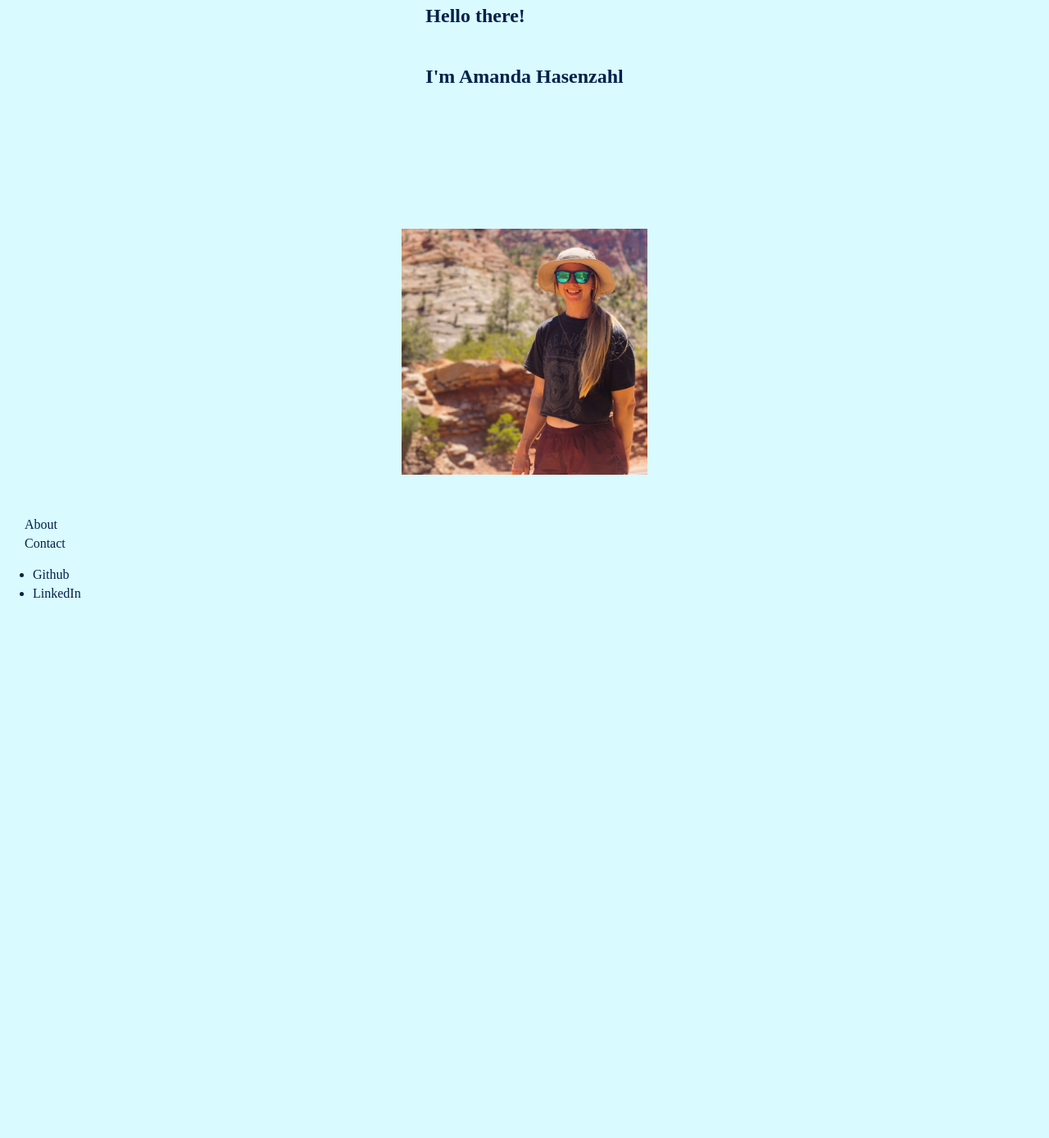
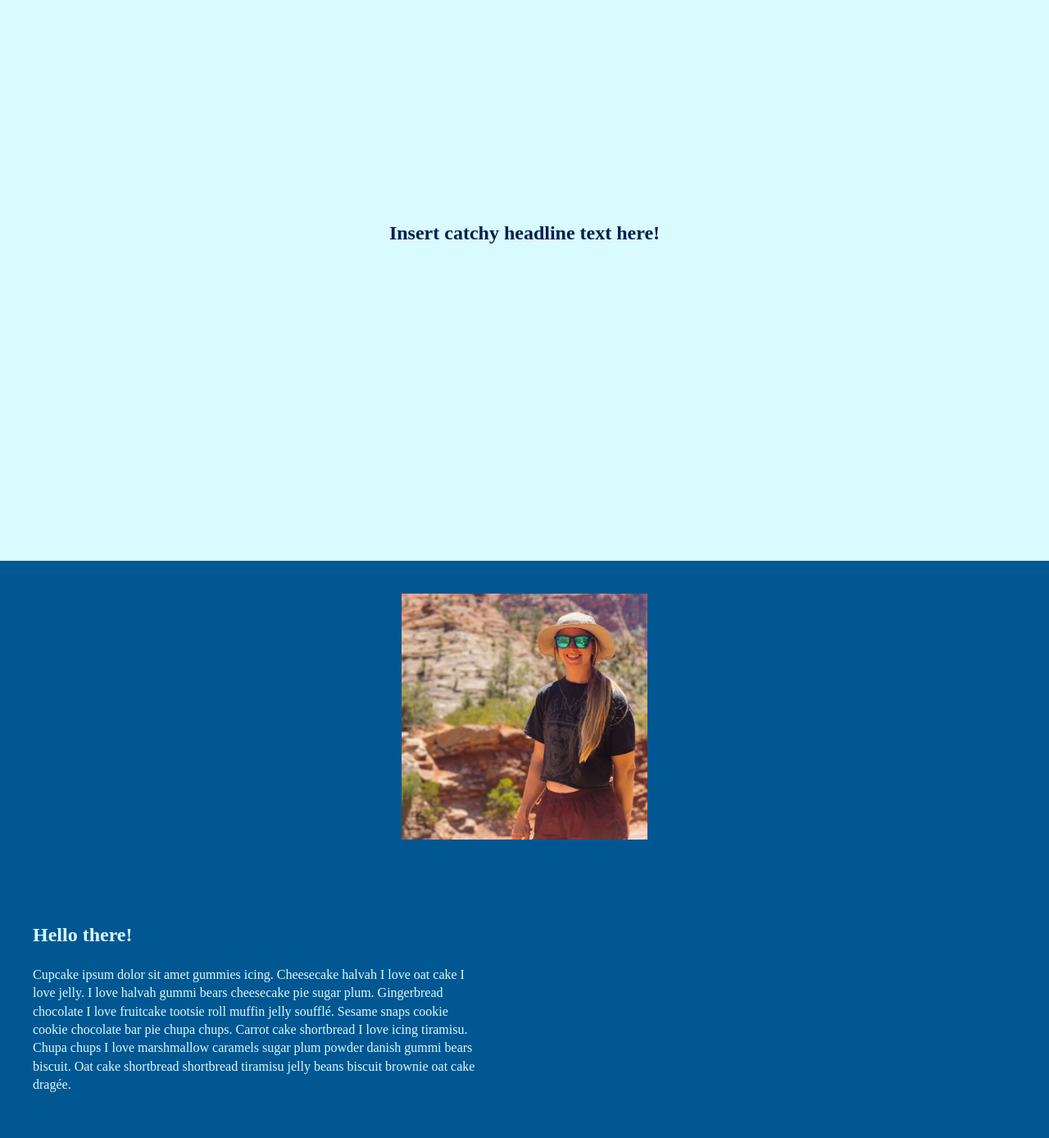
Before and after one commit to amandahase/portfolio, a website built with webpack: page index.html in a window 1280 px wide. Shown: the part 170-1558 px from the top of the page at 82% size. Before the commit the page ends 921 px from the top, so only its background shows below. Built offline with nearby package versions, Linux system fonts and the light colour scheme.

Commit message:
More style changes for about section

```diff
--- a/css/style.css
+++ b/css/style.css
@@ -198,30 +198,42 @@ textarea {
   }
 
   /* Main Page Content */
-  .main {
-    padding: 0 30px;
-  }
-
   .hero-headline-wrapper {
     width: fit-content;
-    height: calc(50vh - 55px);
+    height: 100vh;
     display: flex;
     flex-direction: column;
     justify-content: center;
     margin: auto;
   }
 
-  .hero-image-wrapper {
-    height: 50vh;
+  .about {
+    background-color: var(--secondary-text);
+    padding: 40px;
+  }
+
+  .about-image-wrapper {
     display: flex;
     justify-content: center;
     align-items: center;
+    padding-bottom: 80px;
   }
 
-  .hero-image {
+  .about-image {
     aspect-ratio: 1/1;
     width: 300px;
     object-fit: cover;
+  }
+
+  .about-info-wrapper {
+    display: flex;
+    flex-direction: column;
+    justify-content: center;
+    color: var(--bg-color);
+  }
+
+  .about-info-inner {
+    max-width: 550px;
   }
 
 /* ==========================================================================
--- a/index.html
+++ b/index.html
@@ -46,15 +46,21 @@
     <!-- Hero -> Nav, Headline, Photo,  -->
     <section class="hero">
       <div class="hero-headline-wrapper">
-        <h1 class="hero-headline">Hello there!</h1>
-        <h2 class="hero-subheadline">I'm Amanda Hasenzahl</h2>
-      </div>
-      <div class="hero-image-wrapper">
-        <img src="/img/my-photo.jpeg" alt="Amanda inside Zion National Park" class="hero-image" />
+        <h1 class="hero-headline">Insert catchy headline text here!</h1>
       </div>
     </section>
     <!-- About -> Software engineer, outside work, etc -->
-    <section id="#about">About</section>
+    <section id="#about" class="about">
+      <div class="about-image-wrapper">
+        <img src="/img/my-photo.jpeg" alt="Amanda inside Zion National Park" class="about-image" />
+      </div>
+      <div class="about-info-wrapper">
+        <div class="about-info-inner">
+          <h2 class="about-info-headline">Hello there!</h2>
+          <p class="about-info-text">Cupcake ipsum dolor sit amet gummies icing. Cheesecake halvah I love oat cake I love jelly. I love halvah gummi bears cheesecake pie sugar plum. Gingerbread chocolate I love fruitcake tootsie roll muffin jelly soufflé. Sesame snaps cookie cookie chocolate bar pie chupa chups. Carrot cake shortbread I love icing tiramisu. Chupa chups I love marshmallow caramels sugar plum powder danish gummi bears biscuit. Oat cake shortbread shortbread tiramisu jelly beans biscuit brownie oat cake dragée.</p>
+        </div>
+      </div>
+    </section>
     <!-- Contact -> Socials, maybe a form -->
     <section id="#contact">Contact</section>
   </main>
```
